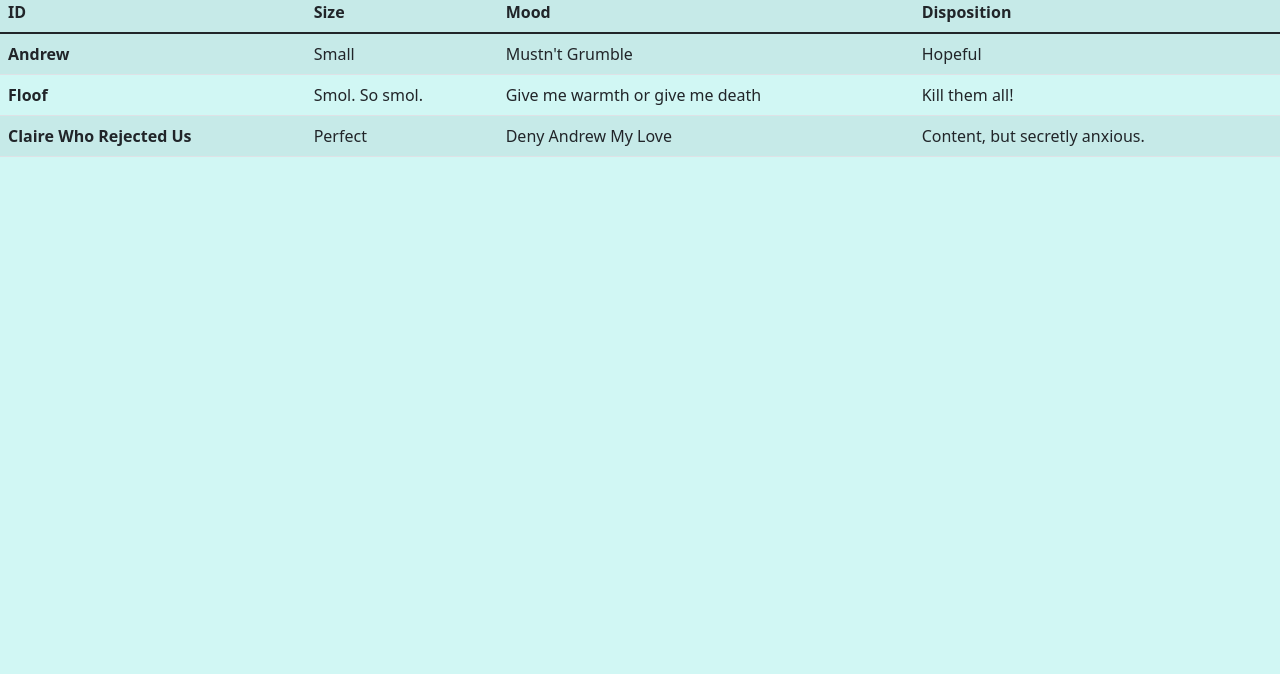
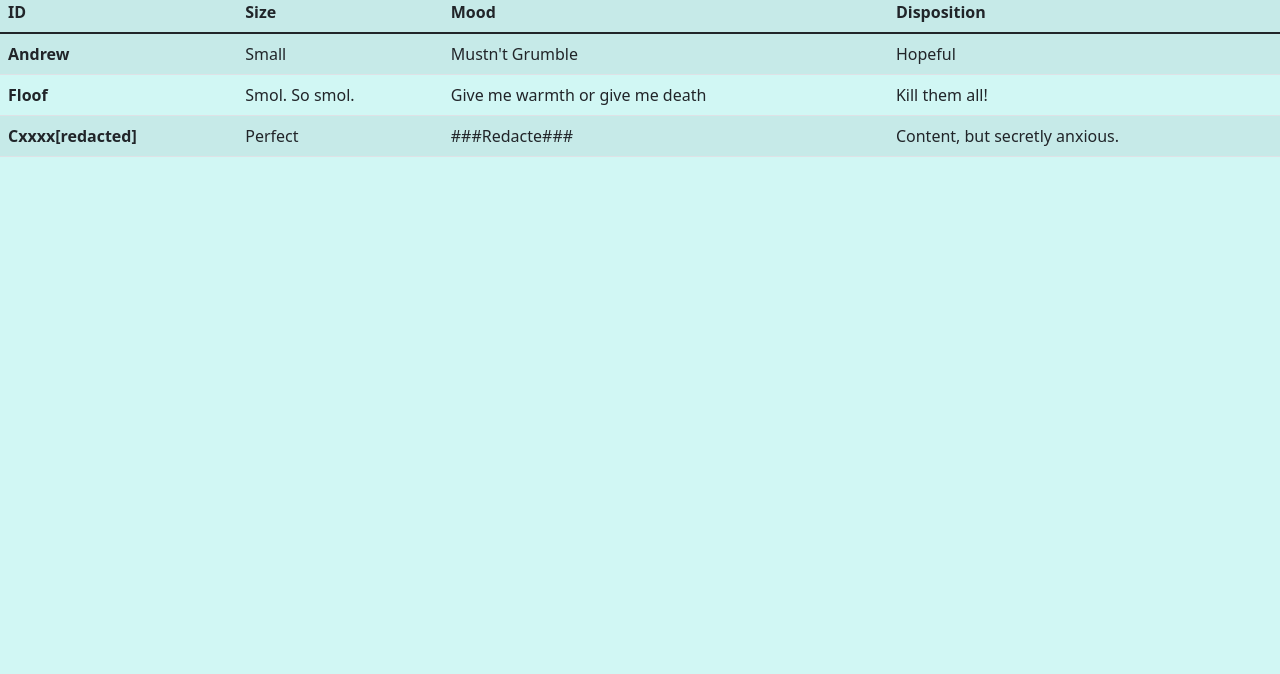
Before and after one commit to hoomanhorsey/hoomanhorsey.github.io, a plain HTML site: page page2.html in a window 1280 px wide. Shown: the part 126-800 px from the top of the page. Drawn offline with nearby package versions, Linux system fonts and the light colour scheme.

Commit message:
Redcated sensitive info

```diff
--- a/page2.html
+++ b/page2.html
@@ -76,13 +76,13 @@
                     <tr>
 
                     <th>
-                        Claire Who Rejected Us
+                        Cxxxx[redacted]
                     </th>
                     <td>
                         Perfect
                     </td>
                     <td>
-                        Deny Andrew My Love
+                        ###Redacte###
                     </td>
                     <td>
                         Content, but secretly anxious.
```
